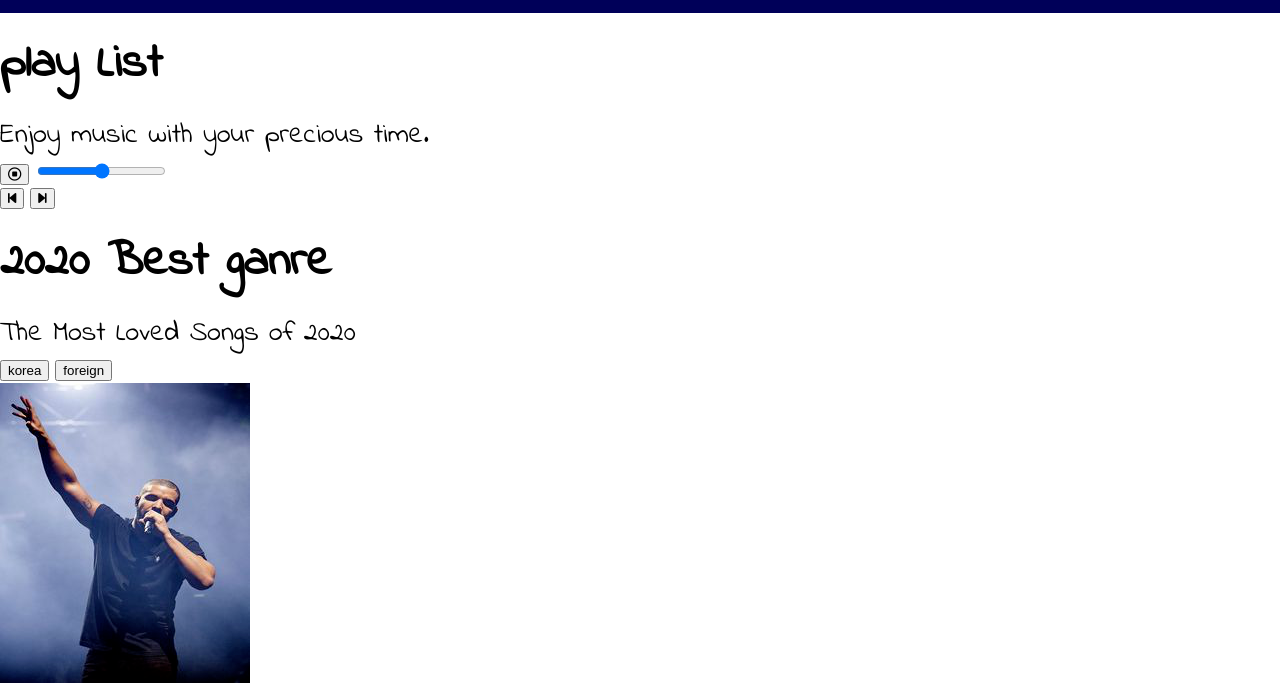
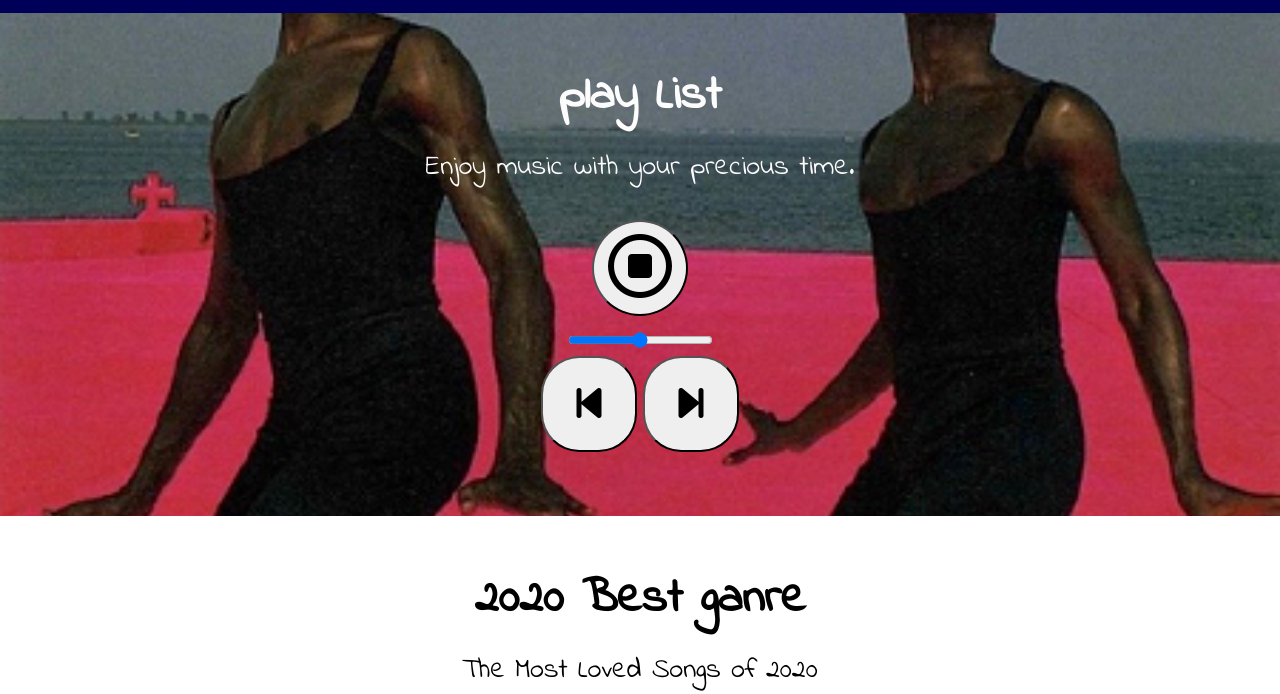
Before and after one commit to dding-woo/Music_PlayList, a plain HTML site: page index.html in a window 1280 px wide. Shown: the part 99-793 px from the top of the page. Drawn offline with Linux system fonts and the light colour scheme.

Commit message:
CSS:content

```diff
--- a/index.html
+++ b/index.html
@@ -53,7 +53,7 @@
         </div>
     </section>
     <!--genre-->
-    <section id="genre">
+    <section id="genre" class="section">
         <div class="genre__container">
             <h1 class="title">2020 Best ganre</h1>
             <p class="subtitle">The Most Loved Songs of 2020 </p>
@@ -103,7 +103,7 @@
             </div>
     </section>
     <!--contact-->
-    <section id="contact">
+    <section id="contact" class="section">
         <h1 class="contact__title">Welcome</h1>
         <h2 class="contact__email">hsw7852@naver.com</h2>
         <div class="contact__logo">
--- a/style.css
+++ b/style.css
@@ -76,6 +76,12 @@ p{
    color: var(--color--black);
    margin: 0.325rem 0;
 }
+.section{
+    padding: 2rem;
+    text-align: center;
+    max-width: 75rem;
+    margin: 0 auto;
+}
 /*Navbar*/
 #navbar{
     background-color: var(--color--navy);
@@ -110,8 +116,6 @@ p{
     position: relative;
     right: 10rem;
 
-
-
 }
 
 .navbar__menu__item .menu__item__list{
@@ -129,3 +133,41 @@ p{
     padding: 0.5rem;
     font-size: 3rem;
 }
+
+/* Content */
+#content{
+   padding: 2rem;
+   text-align: center;
+   background: url("../img/backimg.png") center/cover no-repeat ;
+
+}
+.content__container{
+
+    margin: 2rem 0;
+
+}
+#content .title{
+    color: var(--color--dark--white);
+}
+#content .subtitle{
+    color: var(--color--dark--white);
+}
+.content__play__button{
+    width: 6rem;
+    height: 6rem;
+    border-radius: 50%;
+    font-size: 4rem;
+   margin-bottom: 0.5rem;
+}
+.content__bolume{
+    display: block;
+    margin: auto;
+    padding: 0.5rem;
+
+}
+.content__play button{
+    width: 6rem;
+    height: 6rem;
+    font-size: 2.5rem;
+    border-radius: 40%;
+}
```
Also changed, not shown: img/backimg.png (added).
